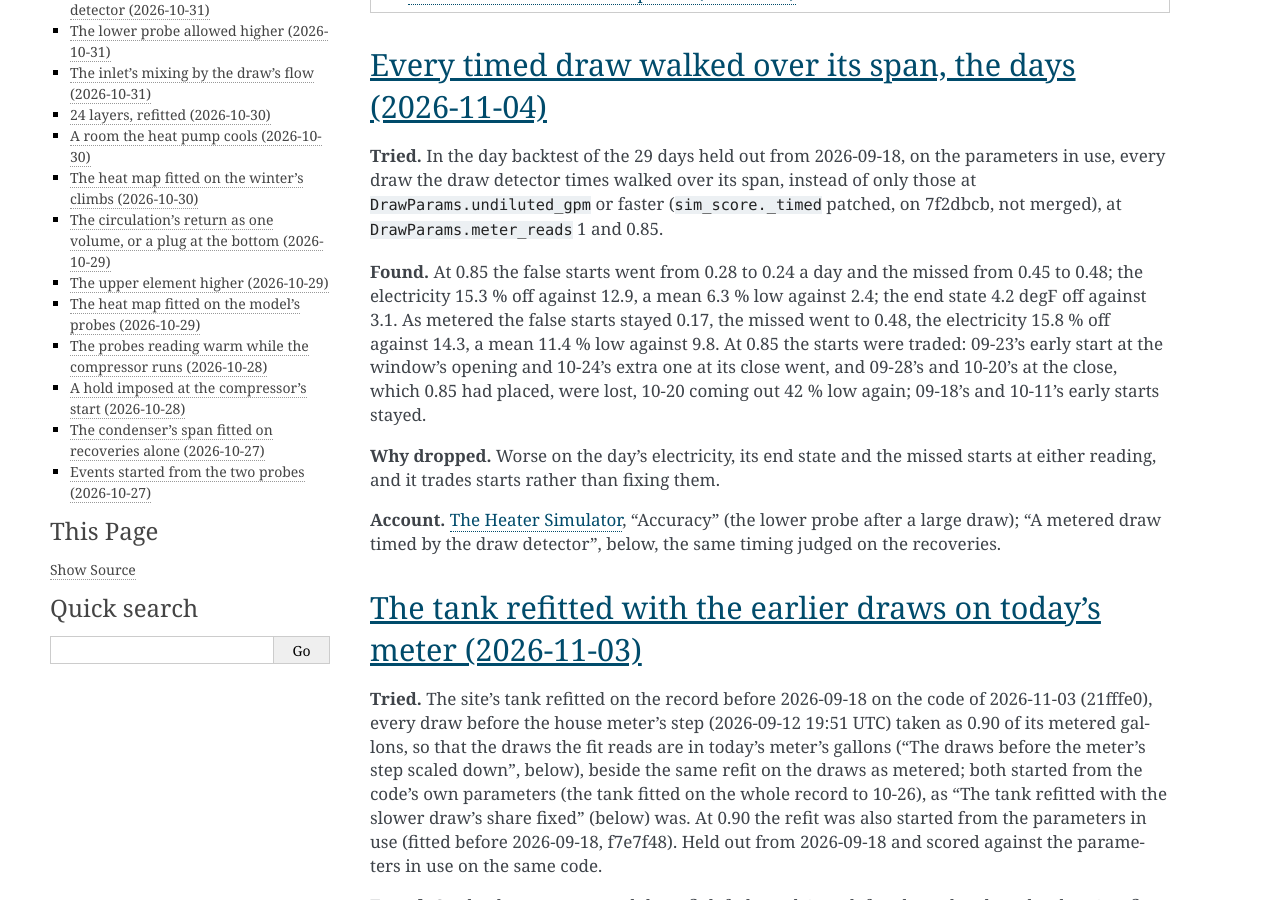
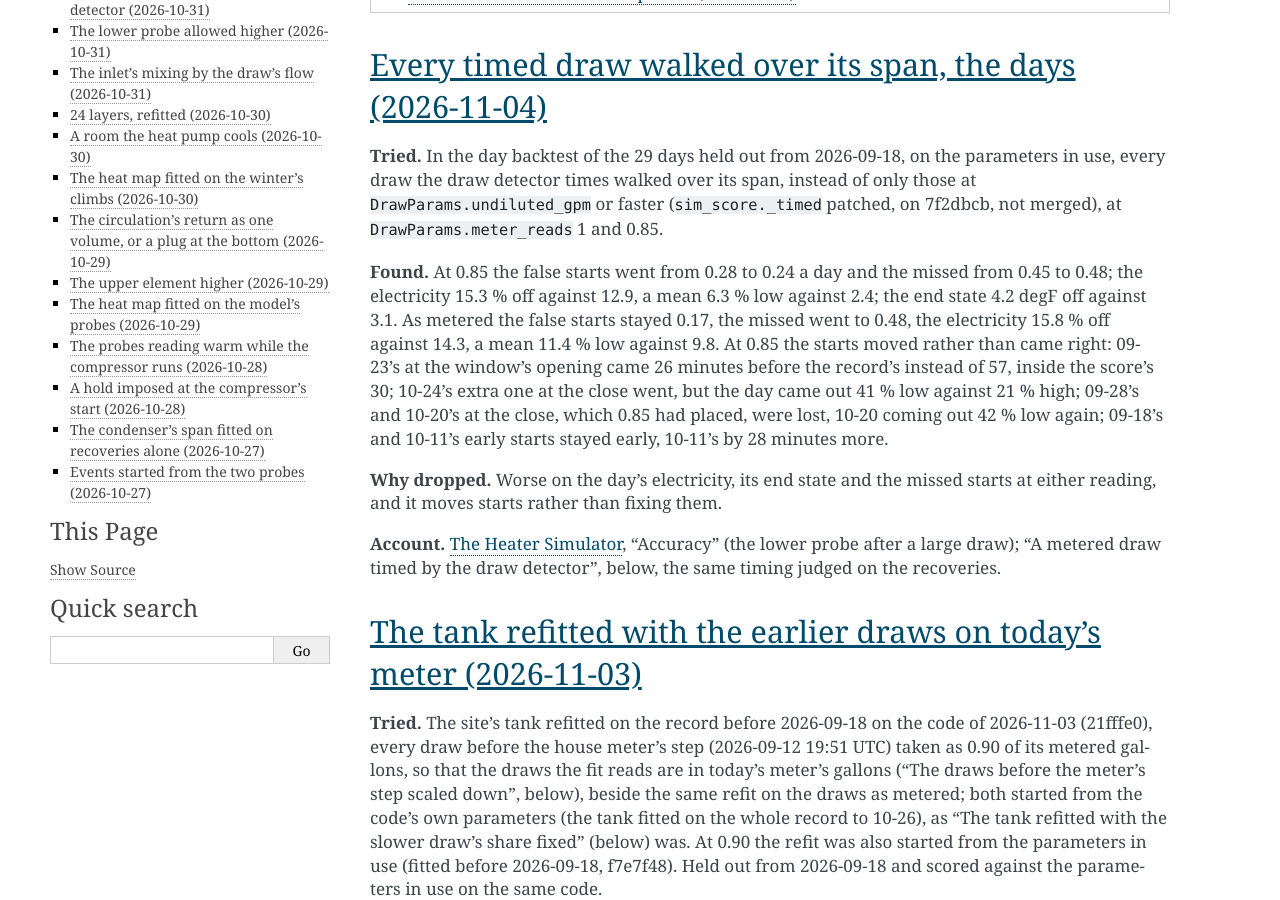
Before and after one commit to eman/nwp500-python, a Sphinx documentation site: the page built from docs/explanation/simulator-tried.rst, in a window 1280 px wide and 900 px high, scrolled down 1061 px. Built offline with Sphinx 7.4.7, drawn with Linux system fonts in a browser that asks for light colours.

Commit message:
docs(sim): the timed days' starts moved, not traded; 10-24 goes 41 % low

```diff
--- a/docs/explanation/simulator-tried.rst
+++ b/docs/explanation/simulator-tried.rst
@@ -27,13 +27,15 @@ missed from 0.45 to 0.48; the electricity 15.3 % off against 12.9, a
 mean 6.3 % low against 2.4; the end state 4.2 degF off against 3.1. As
 metered the false starts stayed 0.17, the missed went to 0.48, the
 electricity 15.8 % off against 14.3, a mean 11.4 % low against 9.8. At
-0.85 the starts were traded: 09-23's early start at the window's opening
-and 10-24's extra one at its close went, and 09-28's and 10-20's at the
-close, which 0.85 had placed, were lost, 10-20 coming out 42 % low
-again; 09-18's and 10-11's early starts stayed.
+0.85 the starts moved rather than came right: 09-23's at the window's
+opening came 26 minutes before the record's instead of 57, inside the
+score's 30; 10-24's extra one at the close went, but the day came out 41
+% low against 21 % high; 09-28's and 10-20's at the close, which 0.85
+had placed, were lost, 10-20 coming out 42 % low again; 09-18's and
+10-11's early starts stayed early, 10-11's by 28 minutes more.
 
 **Why dropped.** Worse on the day's electricity, its end state and the
-missed starts at either reading, and it trades starts rather than fixing
+missed starts at either reading, and it moves starts rather than fixing
 them.
 
 **Account.** :doc:`simulator`, "Accuracy" (the lower probe after a large
--- a/docs/explanation/simulator.rst
+++ b/docs/explanation/simulator.rst
@@ -694,8 +694,8 @@ the meter's reading) walk each draw over the detector's span; walked as
 the score walks it, the hour's fall comes out about the same, a median
 3.0 degF short against 2.9 as metered and 0.1 too far against 0.5 at
 0.85 on the 28, and before the step 0.0, 1.4 and 4.1 degF further than
-the record by length against 0.1, 1.6 and 3.6 (the 95). What follows is on the draws
-as metered.
+the record by length against 0.1, 1.6 and 3.6 (the 95). What follows is
+on the draws as metered.
 
 The days the walk misses are the ones that matter to a schedule. On
 three, the record starts at or near the window's close (21:00 on 10-20
```
